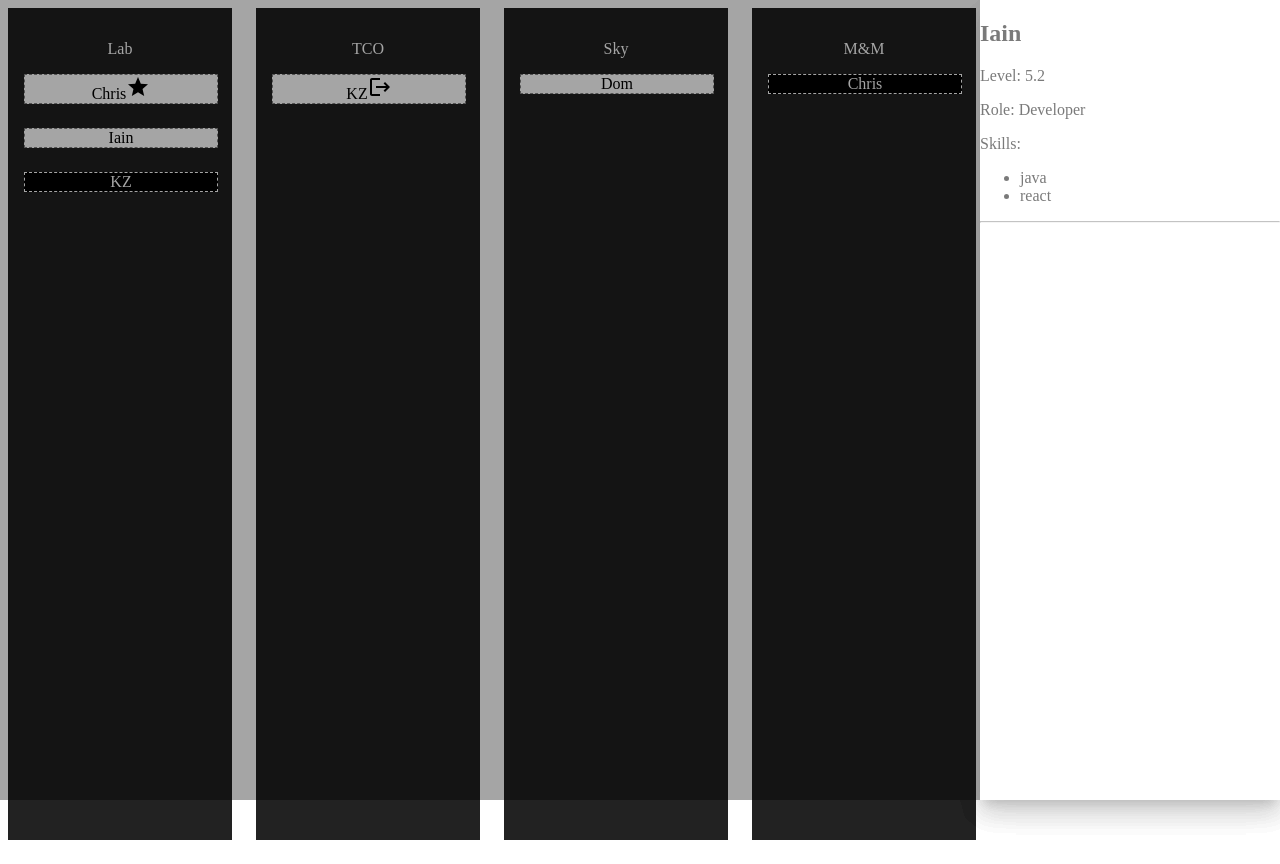
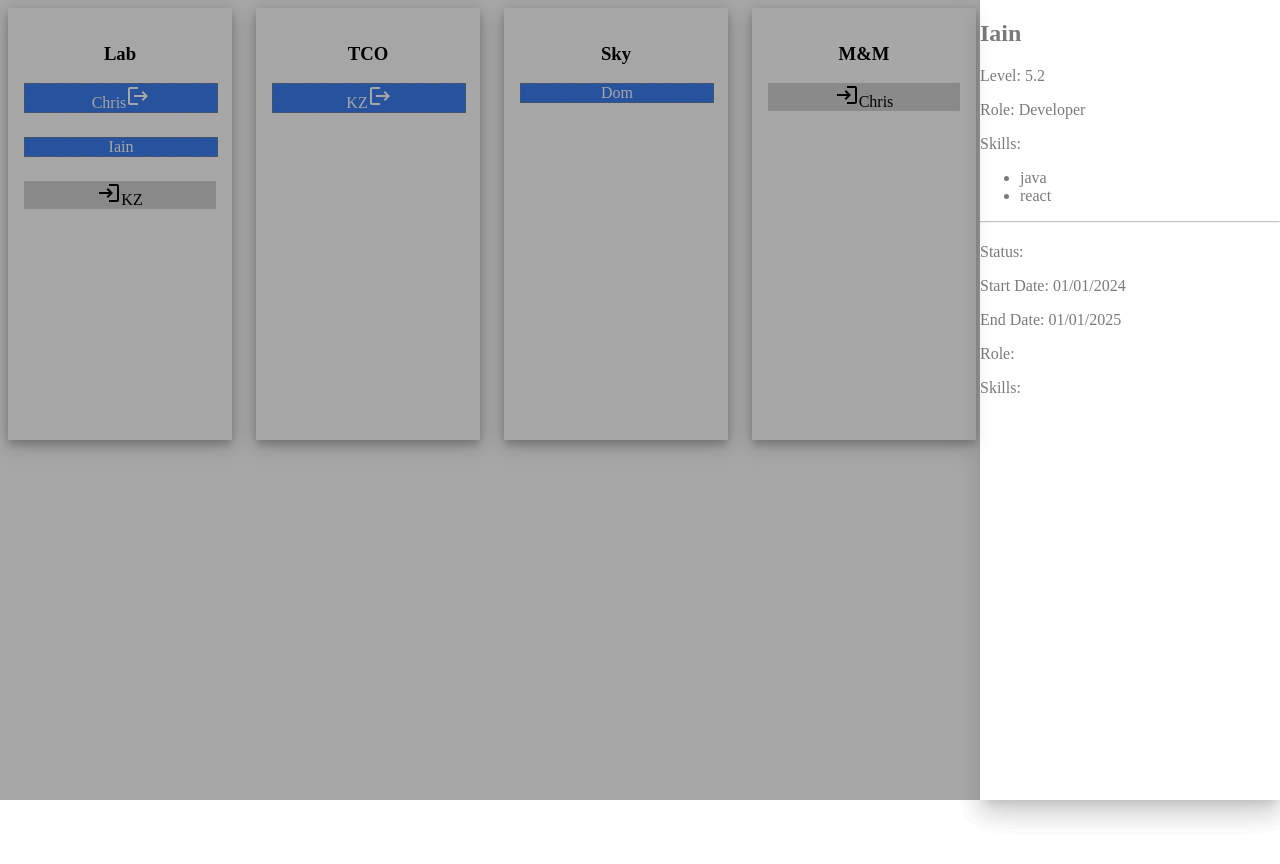
Before and after one commit to ChrisPalmerAND/dnd, a React (Create React App) app: page / in a window 1280 px wide. Both pictures are taken after a click on the element "Iain". After the commit the page ends 800 px from the top, so only its background shows below. Built offline with nearby package versions, Linux system fonts and the light colour scheme.

Commit message:
updating the paint job
Signed-off-by: Chris Palmer <chris.palmer@and.digital>

```diff
--- a/src/components/Box.js
+++ b/src/components/Box.js
@@ -1,27 +1,24 @@
 import { useDrag } from "react-dnd";
 import { ItemTypes } from "./ItemTypes.js";
 import StarIcon from "@mui/icons-material/Star";
-import Icon from "@mui/material/Icon";
 import LogoutIcon from "@mui/icons-material/Logout";
+import LoginIcon from "@mui/icons-material/Login";
 
 const style = {
   display: "block",
   border: "1px dashed gray",
-  backgroundColor: "white",
-  marginBottom: "1.5rem",
-  cursor: "move",
-  float: "left",
-  color: "black",
-  width: "100%",
-};
-const shadowStyle = {
-  border: "1px dashed white",
-  backgroundColor: "black",
-
+  backgroundColor: "rgb(60, 126, 242)",
   marginBottom: "1.5rem",
   cursor: "move",
   float: "left",
   color: "white",
+  width: "100%",
+};
+const shadowStyle = {
+  backgroundColor: "lightgrey",
+  marginBottom: "1.5rem",
+  float: "left",
+  color: "black",
   width: "100%",
 };
 
@@ -41,7 +38,7 @@ export const Box = function Box({
     end: (item, monitor) => {
       const dropResult = monitor.getDropResult();
       console.log(item.name, dropResult);
-      if (item) {
+      if (item && dropResult) {
         onChangeClientList(item.name, dropResult.name);
       }
     },
@@ -62,8 +59,9 @@ export const Box = function Box({
         data-testid={`box`}
         onClick={!isShadowBox ? () => toggleDrawer(true, andi) : undefined}
       >
+        {isShadowBox && <LoginIcon />}
         {name}
-        {isTipped && worksource.workSourceId === 1 && <StarIcon />}
+        {isTipped && worksource.workSourceId === 1 && <LogoutIcon />}
         {isRollingOff && worksource.workSourceId === andi.client.id && (
           <LogoutIcon />
         )}
--- a/src/components/Container.js
+++ b/src/components/Container.js
@@ -1,91 +1,12 @@
 import { memo, useState } from "react";
 import { WorkSource } from "./WorkSource.js";
-import { WorkSourceNames } from "./workSourceNames.js";
+import { SideDrawer } from "./SideDrawer.js";
+import { andis } from "../data/andis.js";
+import { listOfWorkSource } from "../data/worksource.js";
 import { ClientStatusType } from "./ClientStatusType.js";
-
-import { SideDrawer } from "./SideDrawer.js";
 export const Container = memo(function Container() {
-  const [andiList, setAndiList] = useState([
-    {
-      name: "Chris",
-      profile: {
-        level: 2.2,
-        role: "Developer",
-        skills: ["python", "react"],
-      },
-      id: 1,
-      currentProject: 1,
-      client: {
-        startDate: "05/05/2023",
-        endDate: "05/10/2023",
-        status: ClientStatusType.TIPPED,
-        name: WorkSourceNames.MM,
-        id: 4,
-        role: "Developer",
-        skills: ["python"],
-      },
-    },
-    {
-      name: "Dom",
-      id: 2,
-      currentProject: 3,
-      profile: {
-        level: 3.1,
-        role: "Developer",
-        skills: ["java", "react"],
-      },
-      client: {
-        startDate: "03/05/2023",
-        endDate: "03/08/2023",
-        status: ClientStatusType.CONFIRMED,
-        name: WorkSourceNames.SKY,
-        id: 3,
-        role: "Developer",
-        skills: ["java"],
-      },
-    },
-    {
-      name: "KZ",
-      id: 3,
-      currentProject: 2,
-      profile: {
-        level: 2.2,
-        role: "Developer",
-        skills: ["java", "react"],
-      },
-      client: {
-        startDate: "03/05/2023",
-        endDate: "03/05/2023",
-        status: ClientStatusType.ROLLING_OFF,
-        name: WorkSourceNames.TCO,
-        id: 2,
-        role: "Developer",
-        skills: ["react"],
-      },
-    },
-    {
-      name: "Iain",
-      id: 4,
-      currentProject: 1,
-      profile: {
-        level: 5.2,
-        role: "Developer",
-        skills: ["java", "react"],
-      },
-      client: {
-        startDate: null,
-        startDate: null,
-        status: null,
-        name: null,
-        id: null,
-        role: null,
-        skills: null,
-      },
-    },
-  ]);
-
+  const [andiList, setAndiList] = useState(andis);
   const [currentAndiDetails, setCurrentAndiDetails] = useState();
-
   const [drawerState, setDrawerState] = useState({
     right: false,
   });
@@ -94,25 +15,34 @@ export const Container = memo(function Container() {
     handleCurrentAndiDetails(currentAndiDetails);
     setDrawerState({ ...drawerState, right: open });
   };
-
-  const listOfWorkSource = [
-    { workSourceName: WorkSourceNames.LAB, workSourceId: 1 },
-    { workSourceName: WorkSourceNames.TCO, workSourceId: 2 },
-    { workSourceName: WorkSourceNames.SKY, workSourceId: 3 },
-    { workSourceName: WorkSourceNames.MM, workSourceId: 4 },
-  ];
-
   const handleCurrentAndiDetails = (andi) => {
     setCurrentAndiDetails(andi);
   };
 
-  const handleClientListState = (client, targetName) => {
-    console.log(targetName);
+  const newClientReset = (andi) => {
+    andi.client.startDate = null;
+    andi.client.endDate = null;
+    andi.client.role = null;
+    andi.client.skills = null;
+    return andi;
+  };
+  const handleClientListState = (client, targetId) => {
     setAndiList((prev) =>
       prev.map((andi) => {
         if (andi.name === client) {
-          andi.currentProject = targetName;
+          andi.currentProject = targetId;
+          andi.client.id = targetId;
+          andi.client.status = ClientStatusType.CONFIRMED;
+          console.log(targetId);
+
+          const newWorkSource = listOfWorkSource.filter(
+            (workSource) => workSource.workSourceId === targetId
+          );
+          console.log("new worksource", newWorkSource);
+          andi.client.name = newWorkSource[0].workSourceName;
+          andi = newClientReset(andi);
         }
+        console.log(andi);
         return andi;
       })
     );
--- a/src/components/SideDrawer.js
+++ b/src/components/SideDrawer.js
@@ -2,6 +2,8 @@ import { ClientStatusType } from "./ClientStatusType";
 import Drawer from "@mui/material/Drawer";
 import Box from "@mui/material/Box";
 import { Backdrop, backdropClasses } from "@mui/material";
+import { listOfWorkSource } from "../data/worksource";
+import { WorkSourceNames } from "./workSourceNames";
 
 export const SideDrawer = ({
   currentAndiDetails,
@@ -9,6 +11,27 @@ export const SideDrawer = ({
   toggleDrawer,
 }) => {
   const anchor = "right";
+
+  const currentProjectDetails =
+    currentAndiDetails &&
+    listOfWorkSource.find(
+      (workSource) =>
+        workSource.workSourceId === currentAndiDetails.currentProject
+    );
+
+  const individualStartDate =
+    currentAndiDetails && currentAndiDetails.client.startDate;
+
+  const individualEndDate =
+    currentAndiDetails && currentAndiDetails.client.endDate;
+
+  const startDate = individualStartDate
+    ? currentAndiDetails.client.startDate
+    : currentAndiDetails && currentProjectDetails.workSourceStartDate;
+
+  const endDate = individualEndDate
+    ? currentAndiDetails.client.endDate
+    : currentAndiDetails && currentProjectDetails.workSourceEndDate;
 
   return (
     <Drawer
@@ -25,24 +48,22 @@ export const SideDrawer = ({
           <p>Role: {currentAndiDetails.profile.role}</p>
           <p>Skills: </p>
           <ul>
-            {currentAndiDetails &&
-              currentAndiDetails.profile.skills.map((skill) => (
-                <li>{skill}</li>
-              ))}
+            {currentAndiDetails.profile.skills.map((skill) => (
+              <li>{skill}</li>
+            ))}
           </ul>
           <hr />
-          {currentAndiDetails.client.skills &&
-            currentAndiDetails.client.ClientStatusType !==
-              ClientStatusType.ROLLING_OFF && (
+          {currentAndiDetails.client &&
+            currentAndiDetails.client.name != WorkSourceNames.LAB && (
               <>
                 <h2>{currentAndiDetails.client.name}</h2>
                 <p>Status: {currentAndiDetails.client.status}</p>
-                <p>Start Date: {currentAndiDetails.client.endDate}</p>
-                <p>End Date: {currentAndiDetails.client.endDate}</p>
+                <p>Start Date: {startDate}</p>
+                <p>End Date: {endDate}</p>
                 <p>Role: {currentAndiDetails.client.role}</p>
                 <p>Skills: </p>
                 <ul>
-                  {currentAndiDetails &&
+                  {currentAndiDetails.client.skills &&
                     currentAndiDetails.client.skills.map((skill) => (
                       <li>{skill}</li>
                     ))}
--- a/src/components/WorkSource.js
+++ b/src/components/WorkSource.js
@@ -2,43 +2,22 @@ import { useDrop } from "react-dnd";
 import { ItemTypes } from "./ItemTypes.js";
 import { Box } from "./Box.js";
 import { ClientStatusType } from "./ClientStatusType.js";
+import { dateWithinLabThreshold } from "../utils/dateWithinLabThreshold.js";
 
 const style = {
-  height: "100vh",
+  minHeight: "50vh",
   width: "12rem",
   marginRight: "1.5rem",
   marginBottom: "1.5rem",
-  color: "white",
+  color: "black",
   padding: "1rem",
   textAlign: "center",
   fontSize: "1rem",
   lineHeight: "normal",
   float: "left",
   display: "block",
-};
-
-const transformTime = (date) => {
-  let splitDate = date.split("/");
-  splitDate.reverse();
-
-  const formattedDate = splitDate.join("-");
-
-  var d = new Date(Date.parse(formattedDate));
-  console.log(
-    "day",
-    d.getDate() + "month" + (d.getMonth() + 1) + "year" + d.getFullYear()
-  );
-  return Date.parse(formattedDate);
-};
-
-const dateWithinLabThreshold = (endDate) => {
-  const endDateTimeStamp = transformTime(endDate);
-  const dateToday = new Date();
-  let withinlabThresholdDate = new Date();
-  withinlabThresholdDate.setDate(dateToday.getDate() + 14);
-  const withinLabThresholdDateTimeStamp = Date.parse(withinlabThresholdDate);
-  console.log(withinLabThresholdDateTimeStamp > endDateTimeStamp);
-  return withinLabThresholdDateTimeStamp > endDateTimeStamp;
+  "box-shadow":
+    "0 4px 8px 0 rgba(0, 0, 0, 0.2), 0 6px 20px 0 rgba(0, 0, 0, 0.19)",
 };
 
 export const WorkSource = ({
@@ -56,11 +35,12 @@ export const WorkSource = ({
     }),
   }));
   const isActive = canDrop && isOver;
-  let backgroundColor = "#222";
+
+  let backgroundColor = "white";
   if (isActive) {
-    backgroundColor = "darkgreen";
+    backgroundColor = "white";
   } else if (canDrop) {
-    backgroundColor = "darkkhaki";
+    backgroundColor = "grey";
   }
 
   return (
@@ -70,7 +50,9 @@ export const WorkSource = ({
       data-testid={workSource.workSourceName}
     >
       <div>
-        <p>{workSource.workSourceName}</p>
+        <h3>
+          <strong>{workSource.workSourceName}</strong>
+        </h3>
         {andiList &&
           andiList.map((andi) => {
             const isTippedForClient =
--- /dev/null
+++ b/src/data/andis.js
@@ -0,0 +1,81 @@
+import { WorkSourceNames } from "../components/workSourceNames.js";
+import { ClientStatusType } from "../components/ClientStatusType.js";
+
+export const andis = [
+  {
+    name: "Chris",
+    profile: {
+      level: 2.2,
+      role: "Developer",
+      skills: ["python", "react"],
+    },
+    id: 1,
+    currentProject: 1,
+    client: {
+      startDate: "05/05/2023",
+      endDate: "05/10/2023",
+      status: ClientStatusType.TIPPED,
+      name: WorkSourceNames.MM,
+      id: 4,
+      role: "Developer",
+      skills: ["python"],
+    },
+  },
+  {
+    name: "Dom",
+    id: 2,
+    currentProject: 3,
+    profile: {
+      level: 3.1,
+      role: "Developer",
+      skills: ["java", "react"],
+    },
+    client: {
+      startDate: "10/10/2010",
+      endDate: "05/12/2023",
+      status: ClientStatusType.CONFIRMED,
+      name: WorkSourceNames.SKY,
+      id: 3,
+      role: "Developer",
+      skills: ["java"],
+    },
+  },
+  {
+    name: "KZ",
+    id: 3,
+    currentProject: 2,
+    profile: {
+      level: 2.2,
+      role: "Developer",
+      skills: ["java", "react"],
+    },
+    client: {
+      startDate: "03/05/2023",
+      endDate: "10/05/2023",
+      status: ClientStatusType.ROLLING_OFF,
+      name: WorkSourceNames.TCO,
+      id: 2,
+      role: "Developer",
+      skills: ["react"],
+    },
+  },
+  {
+    name: "Iain",
+    id: 4,
+    currentProject: 1,
+    profile: {
+      level: 5.2,
+      role: "Developer",
+      skills: ["java", "react"],
+    },
+    client: {
+      startDate: null,
+      startDate: null,
+      status: null,
+      name: null,
+      id: null,
+      role: null,
+      skills: null,
+    },
+  },
+];
--- /dev/null
+++ b/src/data/worksource.js
@@ -0,0 +1,27 @@
+import { WorkSourceNames } from "../components/workSourceNames.js";
+export const listOfWorkSource = [
+  {
+    workSourceName: WorkSourceNames.LAB,
+    workSourceId: 1,
+    workSourceStartDate: "01/01/2024",
+    workSourceEndDate: "01/01/2025",
+  },
+  {
+    workSourceName: WorkSourceNames.TCO,
+    workSourceId: 2,
+    workSourceStartDate: "01/01/2024",
+    workSourceEndDate: "01/01/2025",
+  },
+  {
+    workSourceName: WorkSourceNames.SKY,
+    workSourceId: 3,
+    workSourceStartDate: "01/01/2024",
+    workSourceEndDate: "01/01/2025",
+  },
+  {
+    workSourceName: WorkSourceNames.MM,
+    workSourceId: 4,
+    workSourceStartDate: "01/01/2024",
+    workSourceEndDate: "01/01/2025",
+  },
+];
--- /dev/null
+++ b/src/utils/dateWithinLabThreshold.js
@@ -0,0 +1,9 @@
+import { transformTime } from "./transformTme.js";
+export const dateWithinLabThreshold = (endDate) => {
+  const endDateTimeStamp = transformTime(endDate);
+  const dateToday = new Date();
+  let withinlabThresholdDate = new Date();
+  withinlabThresholdDate.setDate(dateToday.getDate() + 14);
+  const withinLabThresholdDateTimeStamp = Date.parse(withinlabThresholdDate);
+  return withinLabThresholdDateTimeStamp > endDateTimeStamp;
+};
--- /dev/null
+++ b/src/utils/transformTme.js
@@ -0,0 +1,6 @@
+export const transformTime = (date) => {
+  let splitDate = date.split("/");
+  splitDate.reverse();
+  const formattedDate = splitDate.join("-");
+  return Date.parse(formattedDate);
+};
```
